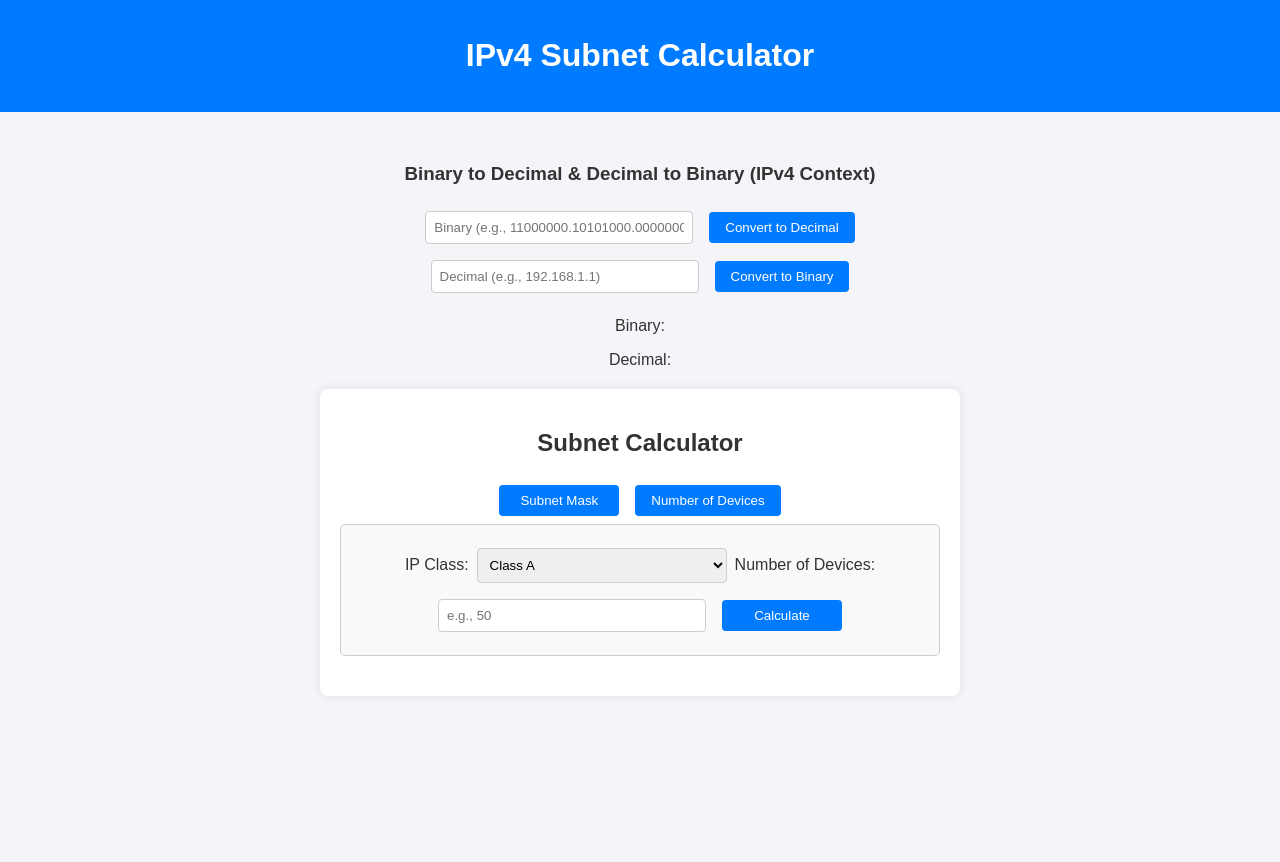
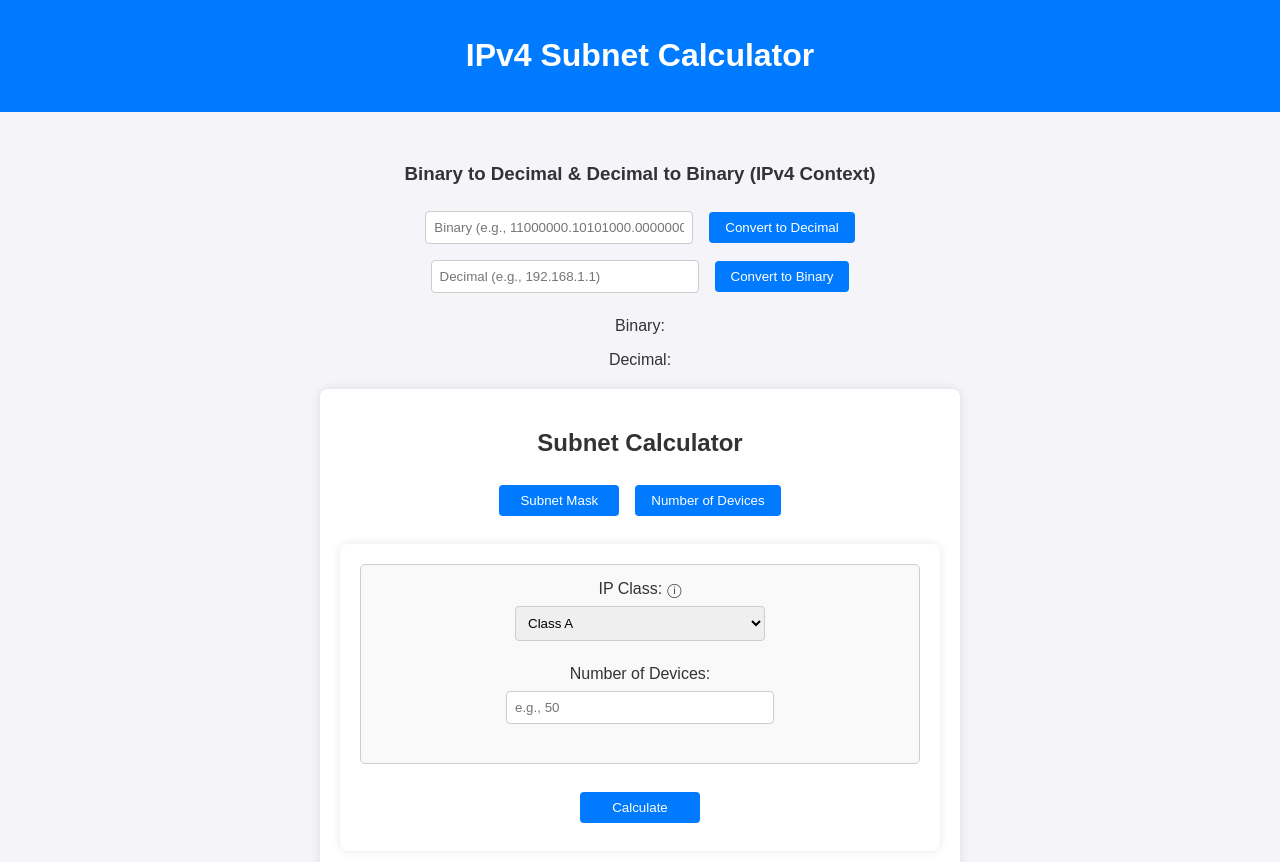
Before and after one commit to Ohad-Raz/ipv4-subnet-calculator, a React (Create React App) app: page / in a window 1280 px wide. Both pictures are taken after a click on the button "Number of Devices". Shown: the top 862 px of the page. Before the commit the page ends 800 px from the top, so only its background shows below. Built offline with nearby package versions, Linux system fonts and the light colour scheme.

Commit message:
Improved layout and devices resualts

```diff
--- a/src/Components/SubnetCalculator/DevicesCalculator.jsx
+++ b/src/Components/SubnetCalculator/DevicesCalculator.jsx
@@ -21,7 +21,11 @@ const DevicesCalculator = ({ onResultsUpdate }) => {
   };
 
   const handleDevicesChange = (value) => {
-    let numDevices = parseInt(value, 10) || 1;
+    let numDevices = parseInt(value, 10);
+    if (!numDevices) {
+      setDevices("");
+      return;
+    }
     let maxDevices = classLimits[ipClass];
 
     if (numDevices > maxDevices) {
@@ -35,6 +39,11 @@ const DevicesCalculator = ({ onResultsUpdate }) => {
   };
 
   const calculateDevicesSubnet = () => {
+    if (!devices) {
+      setErrors({ devices: "Please enter a valid number of devices." });
+      return;
+    }
+
     const calculatedIP = getClassDefaultIP(ipClass);
     const calculatedSubnetMask = calculateRequiredSubnetMask(devices);
     const networkAddress = calculateNetworkAddress(calculatedIP, calculatedSubnetMask);
@@ -43,21 +52,48 @@ const DevicesCalculator = ({ onResultsUpdate }) => {
     const lastIp = calculateLastUsableIp(broadcastAddress, calculatedSubnetMask);
     const decimalSubnetMask = prefixToDecimal(calculatedSubnetMask);
 
-    onResultsUpdate({ networkAddress, broadcastAddress, firstIp, lastIp, subnetMask: calculatedSubnetMask, decimalSubnetMask });
+    onResultsUpdate({
+      networkAddress,
+      broadcastAddress,
+      firstIp,
+      lastIp,
+      subnetMask: calculatedSubnetMask,
+      decimalSubnetMask
+    });
   };
 
   return (
+    <div className="container">
       <div className="section">
-      <label>IP Class:</label>
+        <div className="input-group">
+          <label>
+            IP Class:
+            <span className="tooltip"> ⓘ
+              <span className="tooltip-text">
+                <strong>Class A:</strong> Up to 16,777,214 devices<br />
+                <strong>Class B:</strong> Up to 65,534 devices<br />
+                <strong>Class C:</strong> Up to 65,534 devices (if /16)
+              </span>
+            </span>
+          </label>
           <select value={ipClass} onChange={(e) => setIpClass(e.target.value)}>
             <option value="A">Class A</option>
             <option value="B">Class B</option>
             <option value="C">Class C</option>
           </select>
+        </div>
 
+        <div className="input-group">
           <label>Number of Devices:</label>
-      <input type="number" placeholder="e.g., 50" value={devices} onChange={(e) => handleDevicesChange(e.target.value)} />
+          <input
+            type="number"
+            placeholder="e.g., 50"
+            value={devices}
+            onChange={(e) => handleDevicesChange(e.target.value)}
+          />
           {errors.devices && <p className="error">{errors.devices}</p>}
+        </div>
+      </div>
 
       <button onClick={calculateDevicesSubnet}>Calculate</button>
     </div>
--- a/src/Components/SubnetCalculator/SubnetMaskCalculator.jsx
+++ b/src/Components/SubnetCalculator/SubnetMaskCalculator.jsx
@@ -70,14 +70,20 @@ const SubnetMaskCalculator = ({ onResultsUpdate }) => {
   };
 
   return (
+    <div className="container">
       <div className="section">
+        <div className="input-group">
           <label>IP Address:</label>
           <input type="text" placeholder="e.g., 192.168.0.1" value={ip} onChange={(e) => handleIPChange(e.target.value)} />
           {errors.ip && <p className="error">{errors.ip}</p>}
+        </div>
 
+        <div className="input-group">
           <label>Subnet Mask:</label>
           <input type="number" placeholder="e.g., 24" value={subnet} onChange={(e) => handleSubnetChange(e.target.value)} />
           {errors.subnet && <p className="error">{errors.subnet}</p>}
+        </div>
+      </div>
 
       <button onClick={calculateSubnet}>Calculate</button>
     </div>
--- a/src/Components/SubnetCalculator/Subnet_Logic.jsx
+++ b/src/Components/SubnetCalculator/Subnet_Logic.jsx
@@ -7,19 +7,13 @@ export const validateIP = (ip) => {
 };
 
 export const calculateRequiredSubnetMask = (devices) => {
-  const totalHosts = parseInt(devices); // Do not add 2 for network and broadcast when allowing full range
-  const hostBits = Math.ceil(Math.log2(totalHosts)); // Calculate required host bits
-  const subnetMask = 32 - hostBits;
-
-  if (subnetMask < 0) {
-    return 0; // If devices exceed IPv4 limit, return /0
-  }
-
-  return subnetMask;
+  if (devices < 1) return 32; // /32 for 1 device
+  const totalHosts = parseInt(devices, 10) + 2; // Include network & broadcast
+  const hostBits = Math.ceil(Math.log2(totalHosts)); // Required host bits
+  return 32 - hostBits;
 };
 
 export const calculateNetworkAddress = (ip, mask) => {
-  if (mask === 0) return '0.0.0.0'; // Special case for /0
   const ipBinary = ipToBinary(ip);
   const maskBinary = getSubnetMaskBinary(mask);
   const networkBinary = ipBinary.map((bit, i) => bit & maskBinary[i]);
@@ -27,7 +21,6 @@ export const calculateNetworkAddress = (ip, mask) => {
 };
 
 export const calculateBroadcastAddress = (network, mask) => {
-  if (mask === 0) return '255.255.255.255'; // Special case for /0
   const maskBinary = getSubnetMaskBinary(mask).map((bit) => (bit === 1 ? 0 : 1));
   const networkBinary = ipToBinary(network);
   const broadcastBinary = networkBinary.map((bit, i) => bit | maskBinary[i]);
@@ -35,28 +28,27 @@ export const calculateBroadcastAddress = (network, mask) => {
 };
 
 export const calculateFirstUsableIp = (network, mask) => {
-  if (mask === 0) return '0.0.0.1'; // Special case for /0
+  if (mask === 32) return network;
   const ipBinary = ipToBinary(network);
   const ipDecimal = binaryToDecimal(ipBinary);
   return decimalToIp(ipDecimal + 1);
 };
 
 export const calculateLastUsableIp = (broadcast, mask) => {
-  if (mask === 0) return '255.255.255.254'; // Special case for /0
+  if (mask === 32) return broadcast;
   const ipBinary = ipToBinary(broadcast);
   const ipDecimal = binaryToDecimal(ipBinary);
   return decimalToIp(ipDecimal - 1);
 };
 
 export const prefixToDecimal = (prefix) => {
-  const maskBinary = Array(32)
+  return Array(32)
     .fill(0)
     .fill(1, 0, prefix) // Fill '1's for the network bits
-    .join('');
-  return maskBinary
+    .join('')
     .match(/.{8}/g) // Split into 8-bit octets
     .map((octet) => parseInt(octet, 2)) // Convert binary octets to decimal
-    .join('.'); // Join into the standard decimal format
+    .join('.');
 };
 
 // Helper functions
@@ -78,12 +70,7 @@ const binaryToIp = (binary) =>
 const binaryToDecimal = (binary) => parseInt(binary.join(''), 2);
 
 const decimalToIp = (decimal) => {
-  const octets = [];
-  for (let i = 0; i < 4; i++) {
-    octets.unshift(decimal & 255);
-    decimal >>= 8;
-  }
-  return octets.join('.');
+  return [24, 16, 8, 0].map((shift) => (decimal >> shift) & 255).join('.');
 };
 
 const getSubnetMaskBinary = (mask) => Array(32).fill(0).fill(1, 0, mask);
--- a/src/Styles/styles.css
+++ b/src/Styles/styles.css
@@ -54,44 +54,6 @@ button:hover {
 }
 
 
-/* Form Group */
-.input-group {
-  display: flex;
-  flex-direction: column;
-  align-items: flex-start; /* Aligns labels properly */
-  margin-bottom: 1rem;
-}
-
-/* Tooltip Styles */
-.tooltip {
-  display: inline-block;
-  position: relative;
-  cursor: pointer;
-  margin-left: 5px;
-  font-size: 14px;
-}
-
-.tooltip .tooltip-text {
-  visibility: hidden;
-  width: 180px;
-  background-color: #333;
-  color: #fff;
-  text-align: center;
-  padding: 5px;
-  border-radius: 5px;
-  position: absolute;
-  bottom: 100%;  /* Position above */
-  left: 50%;
-  transform: translateX(-50%);
-  opacity: 0;
-  transition: opacity 0.3s;
-}
-
-.tooltip:hover .tooltip-text {
-  visibility: visible;
-  opacity: 1;
-}
-
 /* Subnet Calculator Layout */
 .container {
   max-width: 600px;
@@ -110,6 +72,45 @@ button:hover {
   background-color: #f9f9f9;
 }
 
+.input-group {
+  display: flex;
+      margin-bottom: 1rem;
+      flex-wrap: wrap;
+      align-content: space-around;
+      flex-direction: column;
+      align-items: center;
+}
+
+.tooltip {
+  display: inline-block;
+  position: relative;
+  cursor: pointer;
+  margin-left: 5px;
+  font-size: 14px;
+}
+
+.tooltip .tooltip-text {
+  visibility: hidden;
+  width: 180px;
+  background-color: #333;
+  color: #fff;
+  text-align: center;
+  padding: 5px;
+  border-radius: 5px;
+  position: absolute;
+  bottom: 100%;
+  left: 50%;
+  transform: translateX(-50%);
+  opacity: 0;
+  transition: opacity 0.3s;
+}
+
+.tooltip:hover .tooltip-text {
+  visibility: visible;
+  opacity: 1;
+}
+
+
 /* Error Messages */
 .error {
   color: red;
```
Lines whose indentation alone changed are shown as unchanged.
